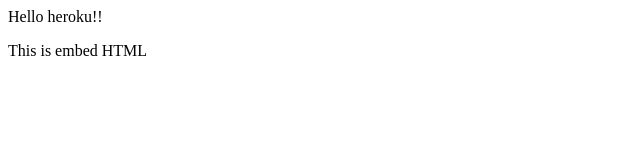
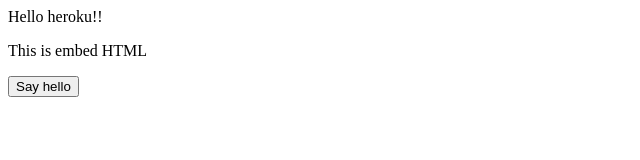
Before and after one commit to practice-golang/hello-heroku, a plain HTML site: page static/index.html in a window 1280 px wide. Shown: the whole page, without its empty margins (0-640 px from the left). Drawn offline with Linux system fonts and the light colour scheme.

Commit message:
Add button

```diff
--- a/static/index.html
+++ b/static/index.html
@@ -5,6 +5,19 @@
 <body>
     <p>Hello heroku!!</p>
     <p>This is embed HTML</p>
+    <button onclick="sayHello()">Say hello</button>
+    <div id="say-container"></div>
 </body>
 
+<script>
+    async function sayHello() {
+        const r = await fetch("/hello")
+
+        if (r.ok) {
+            const say = document.getElementById("say-container")
+            say.innerText = await say.text()
+        }
+    }
+</script>
+
 </html>
```
